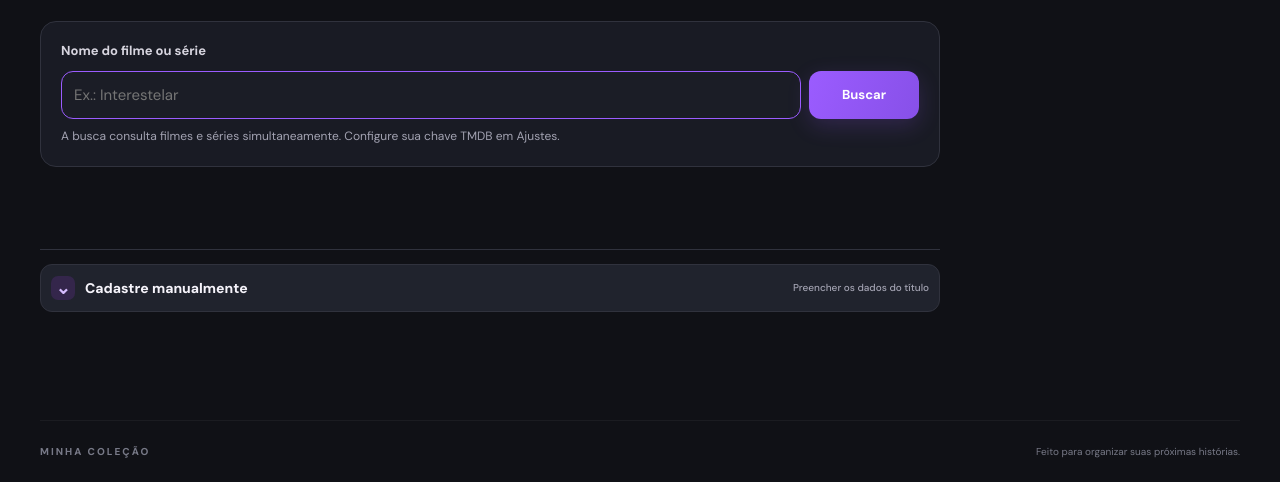
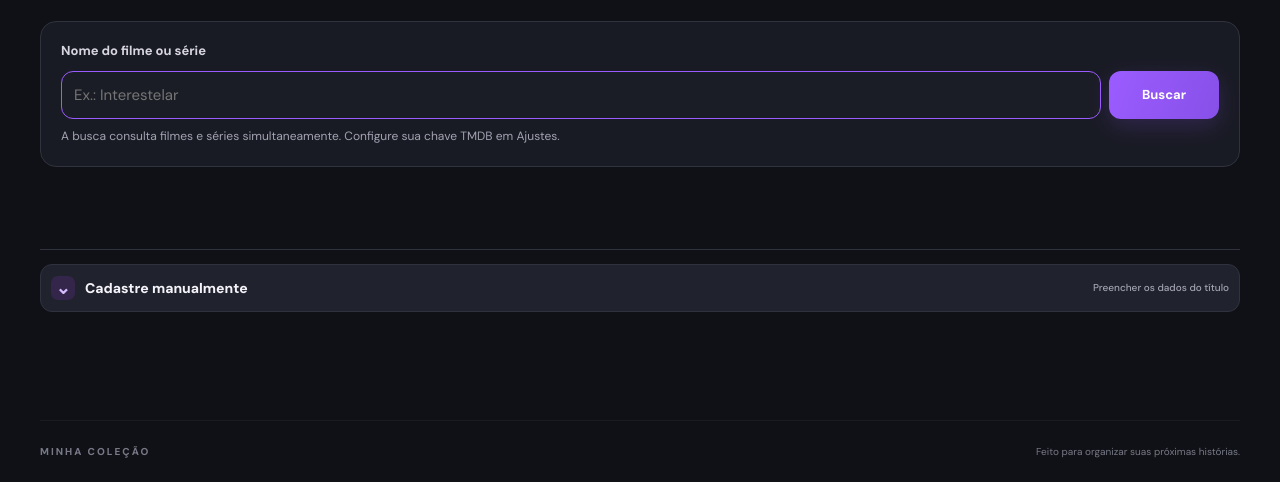
Before and after one commit to guilhermeemanuell/quero-assistir, a plain HTML site: page index.html in a window 1280 px wide. Both pictures are taken after a click on the button "＋ Adicionar primeiro título". Shown: the part 736-1218 px from the top of the page. Drawn offline with Linux system fonts and the light colour scheme.

Commit message:
Add files via upload

```diff
--- a/styles.css
+++ b/styles.css
@@ -72,7 +72,7 @@
 .search-page-heading>div{max-width:760px}
 .search-page-heading h1{font:800 clamp(25px,3vw,34px) Manrope;margin:4px 0 8px;letter-spacing:-1px}
 .search-page-heading .field-hint{font-size:13px;margin:0}
-.search-page-controls{max-width:900px;margin-bottom:18px;padding:20px;border:1px solid var(--line);border-radius:16px;background:#191b24}
+.search-page-controls{width:100%;max-width:none;margin-bottom:18px;padding:20px;border:1px solid var(--line);border-radius:16px;background:#191b24}
 .search-page-controls .field-label{margin-top:0;font-size:13px}
 .search-page-controls .field-hint{font-size:12px;margin-bottom:0}
 .search-page-controls .search-row input{font-size:15px;height:48px}
@@ -86,7 +86,7 @@
 .search-select.disabled{background:#20232deF;color:#b9b9c4;cursor:not-allowed}
 .search-poster-hint{position:absolute;top:8px;right:8px;padding:5px 7px;border-radius:7px;background:#111d;color:#fff;font-size:10px;font-weight:700;pointer-events:none}
 .search-page .selection-bar{position:sticky;bottom:12px;margin:22px 0 0;padding:14px 16px;z-index:5}
-.search-page .manual-section{max-width:900px;margin-top:28px}
+.search-page .manual-section{width:100%;max-width:none;margin-top:28px}
 .search-page .manual-section summary{font-size:14px;min-height:48px}
 .search-page .manual-content{padding:10px 4px 4px}
 .search-page .field-label{font-size:13px}
```
